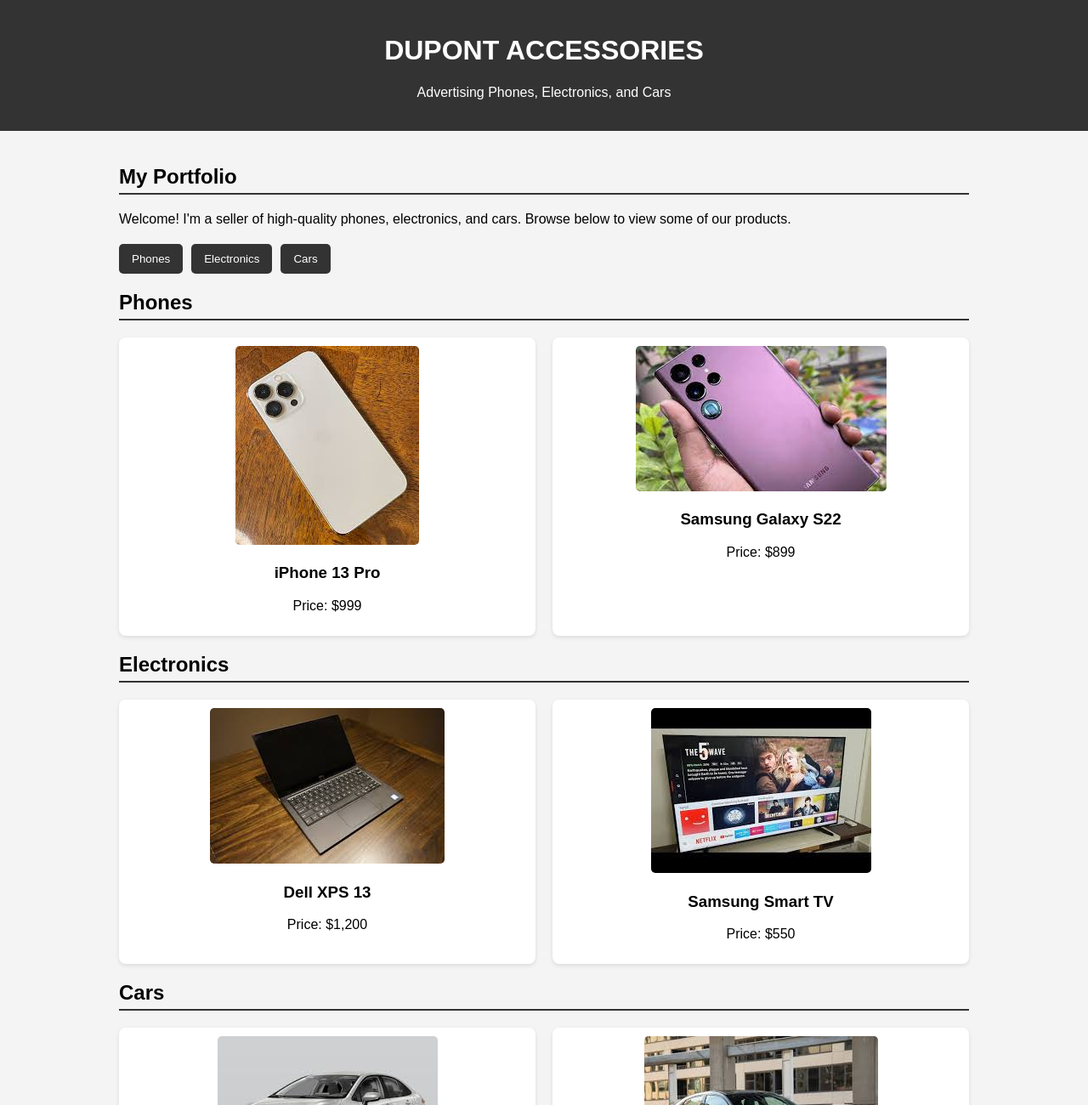
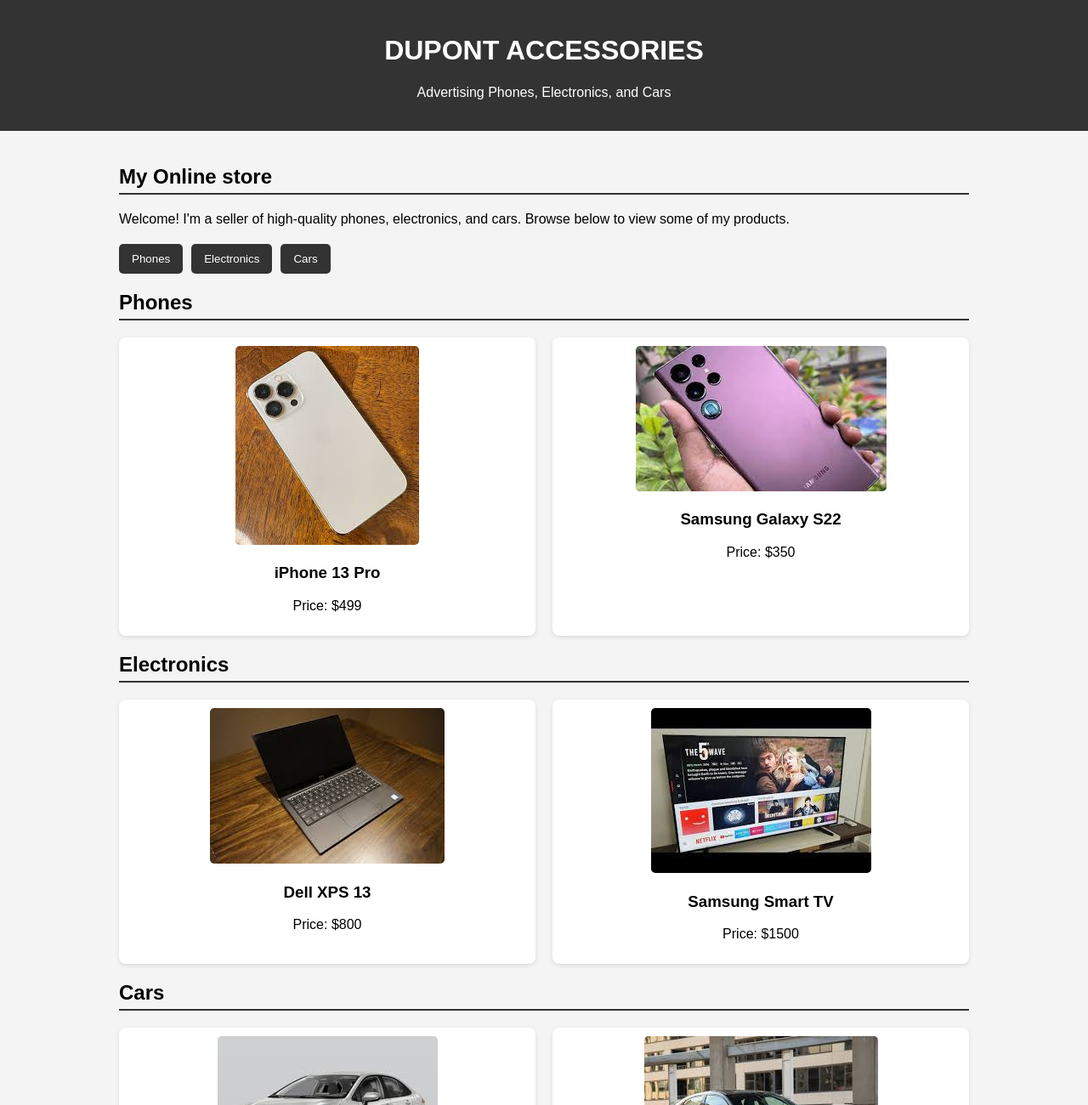
Before and after one commit to superiorcudo/Dupont-accessories, a plain HTML site: page index.html in a window 1280 px wide. Shown: the top 1300 px of the page at 85% size. Drawn offline with Linux system fonts and the light colour scheme.

Commit message:
Update index.html
Added prices

```diff
--- a/index.html
+++ b/index.html
@@ -3,7 +3,7 @@
 <head>
     <meta charset="UTF-8">
     <meta name="viewport" content="width=device-width, initial-scale=1.0">
-    <title>My Portfolio</title>
+    <title>Duponts' Online Store</title>
     <style>
         body {
             font-family: Arial, sans-serif;
@@ -99,8 +99,8 @@
 
 <div class="container">
     <section>
-        <h2>My Portfolio</h2>
-        <p>Welcome! I'm a seller of high-quality phones, electronics, and cars. Browse below to view some of our products.</p>
+        <h2>My Online store</h2>
+        <p>Welcome! I'm a seller of high-quality phones, electronics, and cars. Browse below to view some of my products.</p>
     </section>
 
     <section class="buttons">
@@ -115,12 +115,12 @@
             <div class="product-card">
                 <img src="iphone.jpg" alt="iPhone 13 Pro">
                 <h3>iPhone 13 Pro</h3>
-                <p>Price: $999</p>
+                <p>Price: $499</p>
             </div>
             <div class="product-card">
                 <img src="samsung.jpg" alt="Samsung Galaxy S22">
                 <h3>Samsung Galaxy S22</h3>
-                <p>Price: $899</p>
+                <p>Price: $350</p>
             </div>
         </div>
     </section>
@@ -131,12 +131,12 @@
             <div class="product-card">
                 <img src="dell.jpg" alt="Dell XPS 13">
                 <h3>Dell XPS 13</h3>
-                <p>Price: $1,200</p>
+                <p>Price: $800</p>
             </div>
             <div class="product-card">
                 <img src="tv.jpg" alt="Samsung Smart TV">
                 <h3>Samsung Smart TV</h3>
-                <p>Price: $550</p>
+                <p>Price: $1500</p>
             </div>
         </div>
     </section>
```
